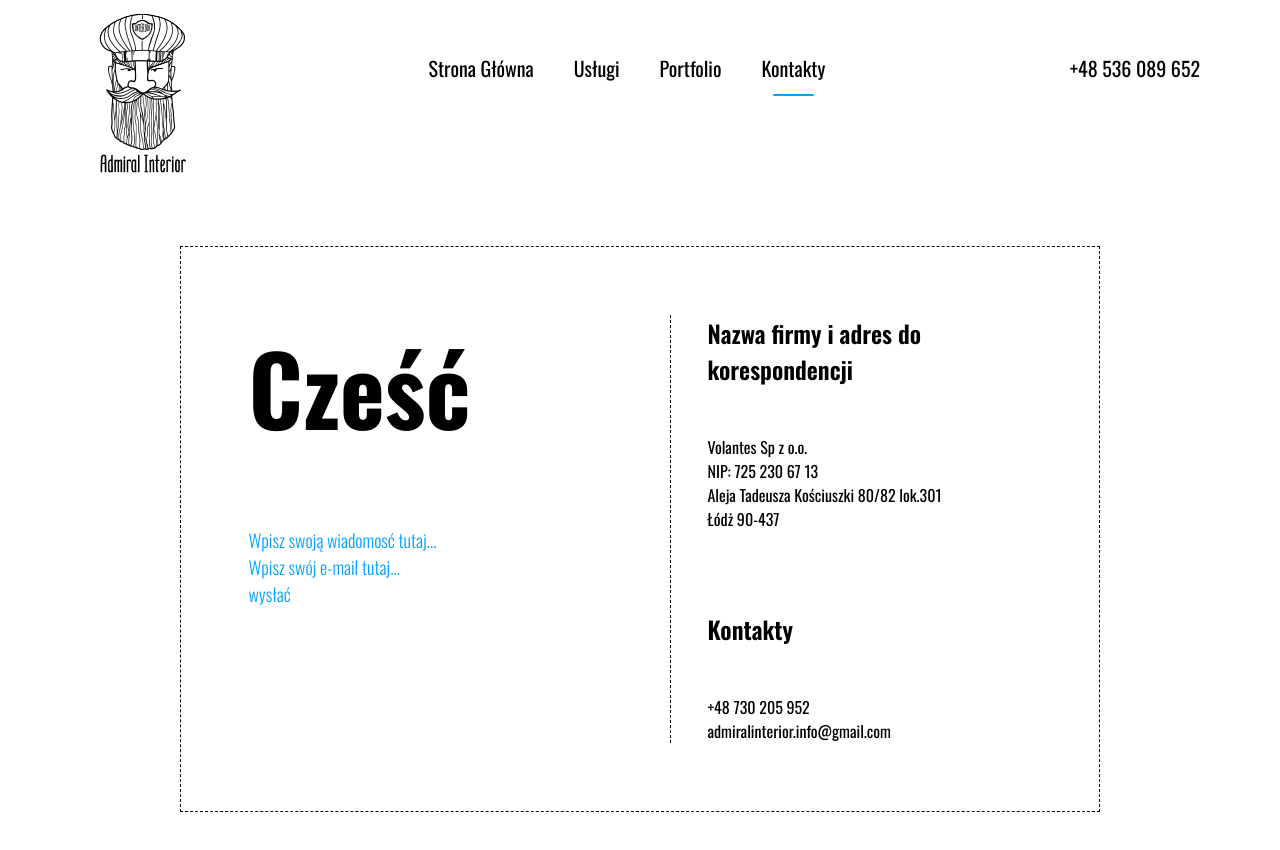
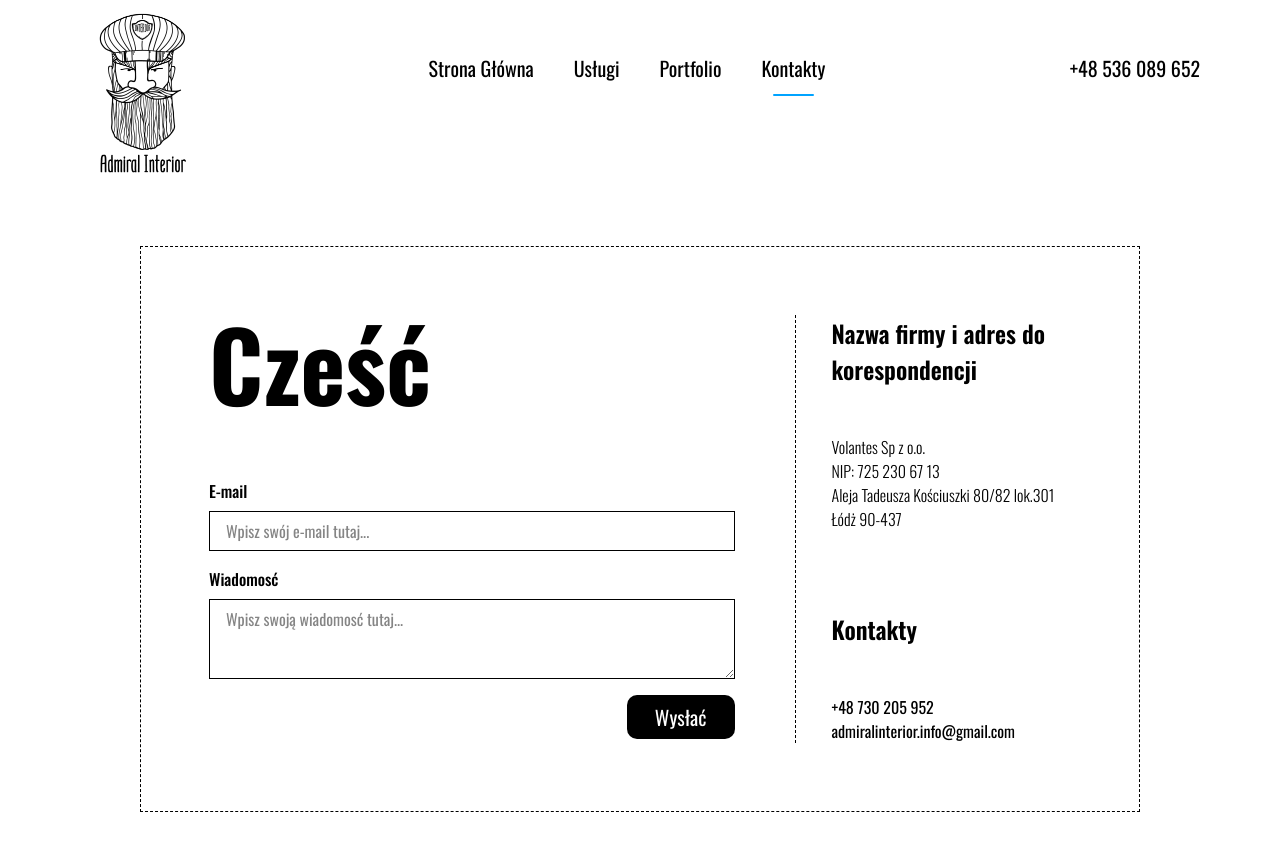
Before and after one commit to gorbatiukcom/admiral, a Next.js app: page /contacts in a window 1280 px wide. Shown: the top 850 px of the page. Built offline with nearby package versions, Linux system fonts and the light colour scheme.

Commit message:
Update contact form

```diff
--- a/package.json
+++ b/package.json
@@ -13,6 +13,7 @@
     "@chakra-ui/react": "^2.8.2",
     "@emotion/react": "^11.11.1",
     "@emotion/styled": "^11.11.0",
+    "axios": "^1.6.2",
     "framer-motion": "^10.16.14",
     "next": "14.0.3",
     "react": "^18",
--- a/src/app/contacts/page.tsx
+++ b/src/app/contacts/page.tsx
@@ -1,46 +1,129 @@
 "use client";
 
-import { Flex, Image, Text } from "@chakra-ui/react";
+import {
+  Button,
+  Flex,
+  FormControl,
+  FormErrorMessage,
+  FormLabel,
+  Input,
+  Text,
+  Textarea,
+} from "@chakra-ui/react";
+import axios from "axios";
+import { SubmitHandler, useForm } from "react-hook-form";
+
+type Inputs = {
+  email: string;
+  message: string;
+};
+
+const InputStyle = {
+  borderRadius: "0px",
+  borderColor: "black",
+  _focus: {
+    boxShadow: "0 0 0 1px var(--chakra-colors-brand-blue)",
+    borderColor: "brand.blue",
+  },
+};
 
 export default function Home() {
+  const {
+    handleSubmit,
+    register,
+    formState: { errors, isSubmitting },
+  } = useForm<Inputs>();
+
+  const onSubmit: SubmitHandler<Inputs> = async (data) => {
+    axios.defaults.headers.post["Content-Type"] = "application/json";
+    await axios
+      .post("https://formsubmit.co/ajax/09c987a40e8f6ede638acae3f760f547", data)
+      .catch((error) => {
+        console.log("🚀 ~ sendForm ~ error:", error);
+      });
+  };
+
+  console.log("🚀 ~ Home ~ errors:", errors);
+
   return (
     <Flex
       p="68px"
       mt="60px"
       mx="auto"
+      width="100%"
       maxWidth="1000px"
-      width="max-content"
       border="1px dashed"
       mb="100px"
     >
-      <Flex flexDirection="column" borderRight="1px dashed" paddingRight="200px">
-        <Text fontSize="96px" fontWeight={700} pb="68px">
+      <Flex flexDirection="column" borderRight="1px dashed" width="100%" pr="60px">
+        <Text fontSize="96px" lineHeight="96px" fontWeight={700} pb="68px">
           Cześć
         </Text>
-        <Text fontSize="18px" fontWeight={300} color="brand.blue">
-          Wpisz swoją wiadomosć tutaj...
-        </Text>
-        <Text fontSize="18px" fontWeight={300} color="brand.blue">
-          Wpisz swój e-mail tutaj...
-        </Text>
-        <Text fontSize="18px" fontWeight={300} color="brand.blue">
-          wysłać
-        </Text>
+        <form onSubmit={handleSubmit(onSubmit)}>
+          <FormControl isInvalid={!!errors.email?.message}>
+            <FormLabel htmlFor="email">E-mail</FormLabel>
+            <Input
+              {...InputStyle}
+              id="email"
+              placeholder="Wpisz swój e-mail tutaj..."
+              {...register("email", {
+                required: "To pole jest wymagane",
+                pattern: {
+                  value: /\S+@\S+\.\S+/,
+                  message: "E-mail jest nieprawidłowy",
+                },
+              })}
+            />
+            <FormErrorMessage>{errors.email && errors.email.message}</FormErrorMessage>
+          </FormControl>
+          <FormControl isInvalid={!!errors.message?.message} mt={4}>
+            <FormLabel htmlFor="name">Wiadomosć</FormLabel>
+            <Textarea
+              {...InputStyle}
+              id="message"
+              placeholder="Wpisz swoją wiadomosć tutaj..."
+              {...register("message", {
+                required: "To pole jest wymagane",
+              })}
+            />
+            <FormErrorMessage>{errors.message && errors.message.message}</FormErrorMessage>
+          </FormControl>
+          <Flex justifyContent="flex-end">
+            <Button
+              mt={4}
+              isLoading={isSubmitting}
+              type="submit"
+              bg="black"
+              color="white"
+              borderRadius="10px"
+              fontWeight={400}
+              fontSize="20px"
+              px={7}
+              height="44px"
+              _hover={{
+                bg: "gray.800",
+                color: "brand.blue",
+              }}
+            >
+              Wysłać
+            </Button>
+          </Flex>
+        </form>
       </Flex>
       <Flex flexDirection="column" paddingLeft="36px" maxWidth="360px">
         <Text fontSize="24px" fontWeight={600} pb="48px">
           Nazwa firmy i adres do korespondencji
         </Text>
-        <Text fontSize="16px" fontWeight={400}>
+        <Text fontSize="16px" fontWeight={300}>
           Volantes Sp z o.o.
         </Text>
-        <Text fontSize="16px" fontWeight={400}>
+        <Text fontSize="16px" fontWeight={300}>
           NIP: 725 230 67 13
         </Text>
-        <Text fontSize="16px" fontWeight={400}>
+        <Text fontSize="16px" fontWeight={300}>
           Aleja Tadeusza Kościuszki 80/82 lok.301
         </Text>
-        <Text fontSize="16px" fontWeight={400}>
+        <Text fontSize="16px" fontWeight={300}>
           Łódż 90-437
         </Text>
         <Text fontSize="24px" fontWeight={600} pt="80px" pb="48px">
```
Also changed, not shown: 1 other file (tests, documents, lock files or other folders).
